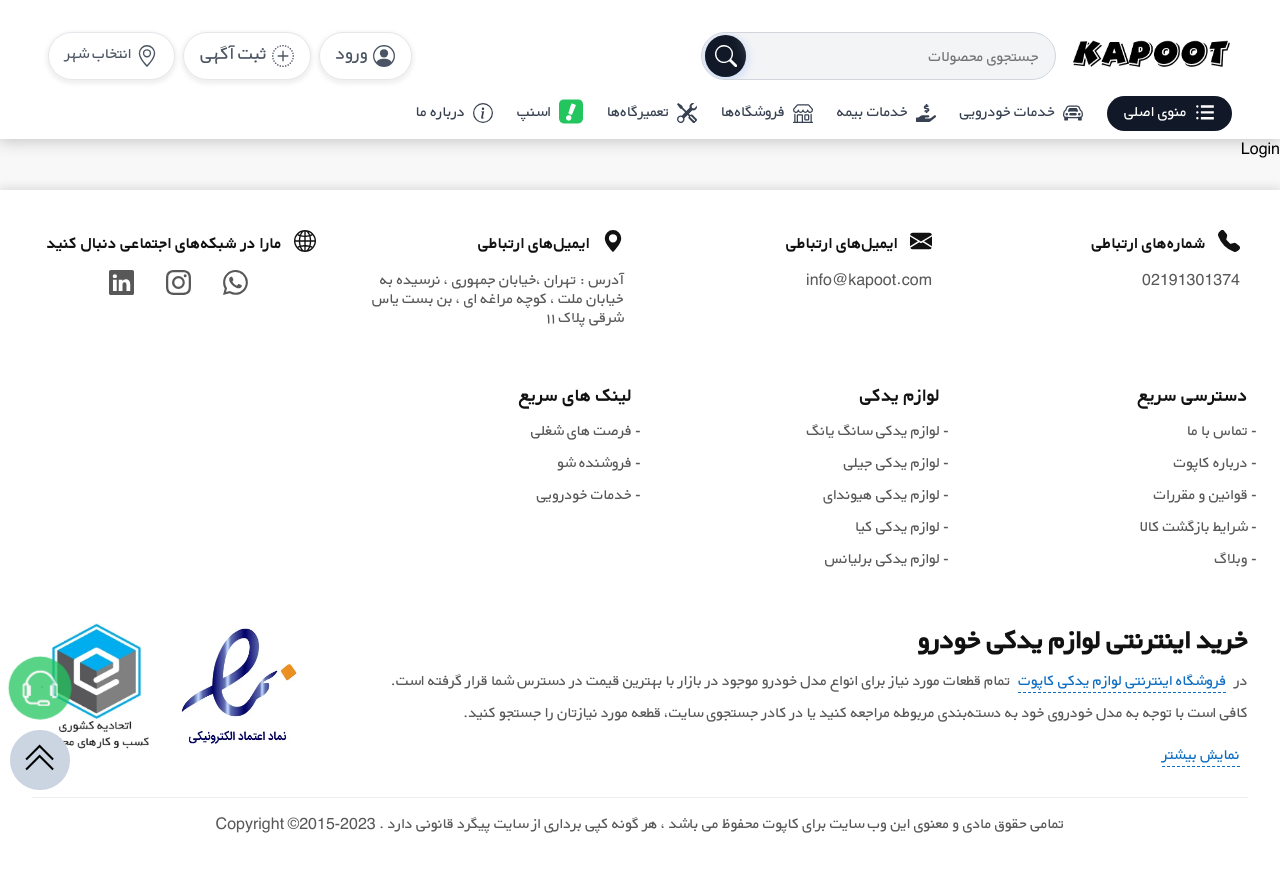
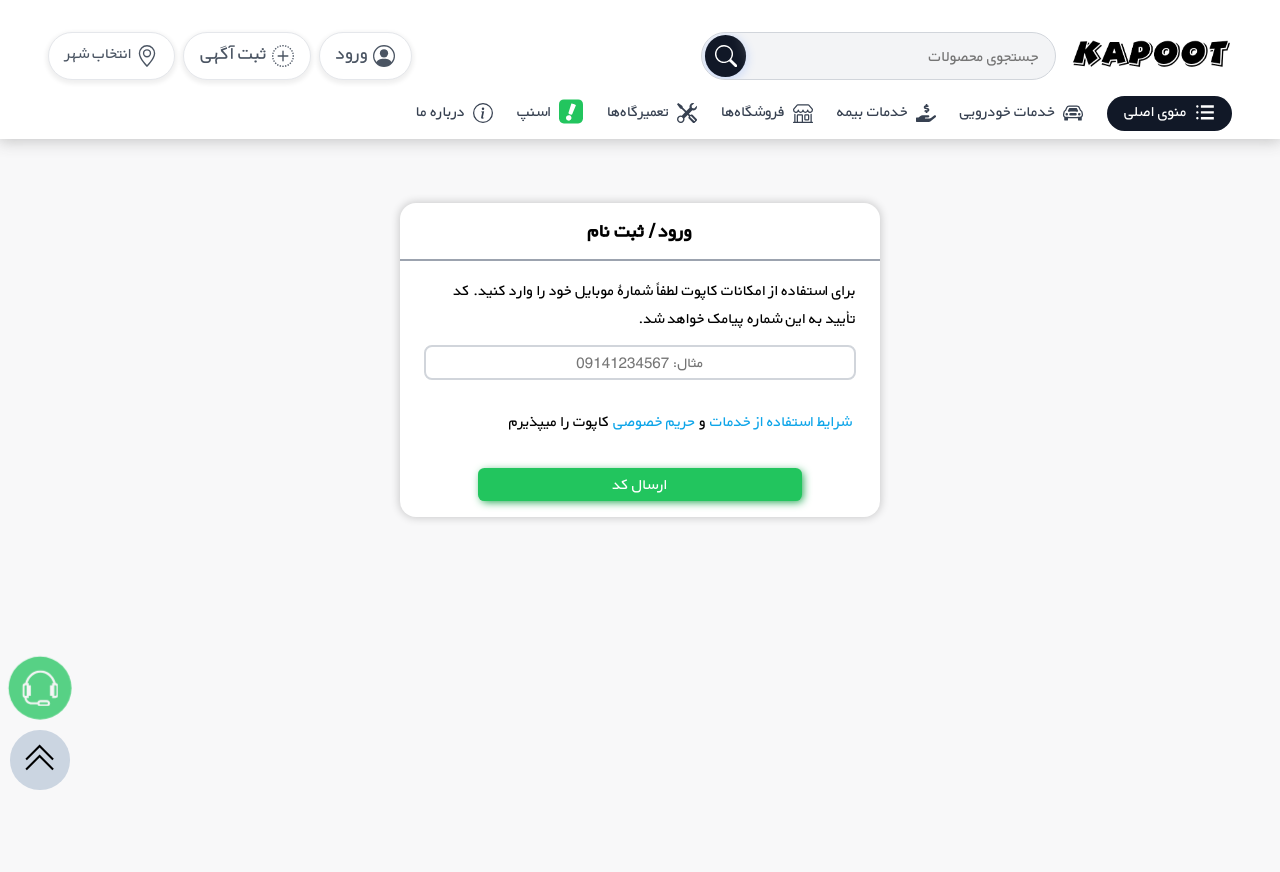
Before and after one commit to amir-mohammadzadeh/mashinno, a React (Vite) app: page /login in a window 1280 px wide. Shown: the top 872 px of the page. After the commit the page ends 800 px from the top, so only its background shows below. Built offline with nearby package versions, Linux system fonts and the light colour scheme.

Commit message:
Create login page

```diff
--- /dev/null
+++ b/src/Pages/LoginPage/Login.css
@@ -0,0 +1,98 @@
+.login-main_7{
+    height: 80vh;
+    padding-top: 5%;
+}
+.login-card_7{
+    width: 30rem;
+    height: auto;
+    margin-inline: auto;
+    border-radius: 1rem;
+    background-color: var(--white );
+    box-shadow: var(--shadow-3);
+    overflow: hidden;
+
+}
+.header_7{
+    text-align: center;
+    padding-block: 1rem .5rem;
+    border-bottom: 2px solid var(--gray-400);
+}
+
+.form-container_7{
+    display: flex;
+    flex-direction: row-reverse;
+    transition: .5s ease ;
+
+}
+
+.form_7{
+    flex: 1 0 100%;
+    padding: 1rem 1.5rem;
+    display: flex;
+    flex-direction: column;
+    justify-content: space-evenly;
+    gap: .5rem;
+    line-height: 1.75;
+}
+
+.form_7 input{
+    direction: rtl;
+    text-align: center;
+}
+
+.ruls-content_7 a{
+    display: inline-block;
+    padding-inline: .25rem;
+    color: var(--sky-500 );
+    transition: .3s;
+}
+.ruls-content_7 a:hover{
+    color: var(--blue-600 );
+}
+
+.btn_7{
+    align-self: center;
+    width: 75%;
+    background-color: var(--green-500 );
+    color: var(--white);
+    box-shadow: 2px 2px 8px -1px var(--green-600 ) ;
+    margin-top: 1.5rem;
+}
+.btn_7:hover{
+    background-color: var(--green-400 );
+    color: var(--black);
+    box-shadow: 2px 2px 4px -2px var(--green-600 ) ;
+}
+
+.code-timer_7{
+    direction: ltr;
+    display: flex;
+    justify-content: center;
+    gap: 5%;
+}
+.code-timer_7 > span{
+    color: var(--red-700);
+    cursor: pointer;
+}
+.timer-content_7{
+    font-size: 1.15rem;
+}
+
+.code-input_7{
+    padding-bottom: 0;
+}
+
+/*________________ Make Responcive _________________*/
+@media screen and (max-width:768px) {
+    .login-main_7{
+        display: grid;
+        place-items: center;
+        padding: 0;
+    }
+
+    .login-card_7{
+        width: auto;
+        max-width: 30rem;
+        margin-inline: .5rem;
+    }
+}
--- a/src/Pages/LoginPage/Login.jsx
+++ b/src/Pages/LoginPage/Login.jsx
@@ -1,9 +1,136 @@
-import React from 'react'
+import { useEffect, useRef, useState } from 'react'
+import './Login.css' // Code => 7
+import { Input } from '../../components/Inputs/Inputs';
+import { Link, useNavigate } from 'react-router-dom';
+import Toast from '../../components/Toast/Toast';
 
 const Login = () => {
-  return (
-    <div>Login</div>
-  )
+   const navigate = useNavigate()
+   let timerID = useRef(null)
+   const form_ref = useRef(null)
+   const codeInput = useRef(null)
+   const timer_ref = useRef(null)
+   const phoneNumber = useRef(null)
+   const [error,setError] = useState(null)
+   const [verificationCode, setVerificationCode] = useState(null)
+   const [toast, setToast] = useState(null)//=> { header:'', msg:'', type:'', timer:0 }
+
+   useEffect(() => {
+      document.title = 'ثبت نام و ورود | فروشگاه آنلاین کاپوت' ;
+      document.getElementById('MainFooter').style.display = 'none';
+   }, [])
+
+   const setTimer = () => {
+      clearInterval(timerID.current)
+      const [min_tag, sec_tag] = [timer_ref.current.children[0], timer_ref.current.children[1]]
+      let [min, sec] = [2,30]
+      timer_ref.current.style.display = 'block';
+      min_tag.innerHTML = '02';
+      sec_tag.innerHTML = '30';
+
+      timerID.current = setInterval(() => {
+         sec -= 1;
+         if (sec == 0) {
+            min -= 1
+            sec = 59
+         }
+         (sec < 10) ? sec_tag.innerHTML = `0${sec}` : sec_tag.innerHTML = sec;
+         min_tag.innerHTML = `0${min}`;
+
+         if (min == (-1)) {
+            clearInterval(timerID.current)
+            timer_ref.current.style.display = 'none';
+            setVerificationCode(null)
+         }
+      }, 1000)
+   }
+
+   useEffect(() => { verificationCode && setTimer() }, [verificationCode])
+
+   const sendCode = () => {
+
+   }
+
+   const firstStepClickHandler = () => {
+      if (phoneNumber.current.value) {
+         alert('شماره تلفن به سمت سرور ارسال میشود تا کد تایید برایش فرستاده شود\nو در پاسخ این درخواست کد تایید دریافت میشد تا در  یک state ذخیره شود.')
+         //=>  پس از بازگشت پاسخ کد دریافت شده در یک استیت ذخیره میشود
+         form_ref.current.style.transform = 'translateX(-100%)';
+         setToast({ header: '', msg: 'کد تایید برای شما ارسال شد!', type: 'success', timer: 2 })
+         setVerificationCode('1234')
+      } else setError('لطفا شماره تلفن را وارد کنید!')
+
+   }
+   const secondStepClickHandler = () => {
+      if(codeInput.current.value == verificationCode){
+         alert('مجددا شماره به سرور ارسال میشود تا یک حساب کاربری برایش ثبت شده و یک توکن ایجاد شود')
+         navigate('/')
+      }else{
+         alert('کد وارد شده صحیح نمیباشد!')
+      }
+   }
+   const reSendCodeHandler = () => {
+      alert('شماره تلفن به سمت سرور ارسال میشود تا کد تایید برایش فرستاده شود\nو در پاسخ این درخواست کد تایید دریافت میشد تا در  یک state ذخیره شود.')
+      //=>  پس از بازگشت پاسخ کد دریافت شده در یک استیت ذخیره میشود
+      setVerificationCode('7585')
+   }
+
+   return (
+      <>
+         <div className="login-main_7">
+            <section className="login-card_7">
+               <div className="header_7">
+                  <h5>   ورود / ثبت نام   </h5>
+               </div>
+
+               <div ref={form_ref} className="form-container_7">
+                  <div className="form_7">
+                     <span>
+                        برای استفاده از امکانات کاپوت لطفاً شمارهٔ موبایل خود را وارد کنید. کد تأیید به این شماره پیامک خواهد شد.
+                     </span>
+                     <Input ref={phoneNumber} type='tel' helpText='مثال: 09141234567'  error={error} />
+                     <div className="ruls-content_7">
+                        <Link>
+                           شرایط استفاده از خدمات
+                        </Link>
+                        و
+                        <Link>
+                           حریم خصوصی
+                        </Link>
+                        کاپوت را میپذیرم
+                     </div>
+                     <button className="btn btn-animate btn_7" onClick={firstStepClickHandler}>
+                        ارسال کد
+                     </button>
+                  </div>
+
+                  <div className="form_7">
+                     <span>
+                        کد تایید به شماره {phoneNumber.current?.value} ارسال شد
+                     </span>
+
+                     <Input ref={codeInput} type='number' className="code-input_7" helpText='کد تایید را وارد کنید' />
+                     <div className="code-timer_7">
+                        <div ref={timer_ref} className="timer-content_7">
+                           <span>00</span> : <span>00</span>
+                        </div>
+                        <span onClick={reSendCodeHandler}>
+                           ارسال موجدد
+                        </span>
+                     </div>
+                     <button className="btn btn-animate btn_7" onClick={secondStepClickHandler}>
+                        تایید
+                     </button>
+
+                  </div>
+               </div>
+            </section>
+         </div>
+         {toast &&
+            <Toast {...toast} onClose={() => setToast(null)} />
+         }
+      </>
+   )
 }
 
 export default Login
--- a/src/Pages/PrivetRoute/PrivetRoute.jsx
+++ b/src/Pages/PrivetRoute/PrivetRoute.jsx
@@ -1,20 +1,16 @@
 import { useEffect } from 'react'
 import { useSelector } from 'react-redux'
-import { useNavigate } from 'react-router-dom'
+import { Outlet, useNavigate } from 'react-router-dom'
 
-const PrivetRoute = ({ children }) => {
+const PrivetRoute = () => {
     const isLogin= useSelector((state) => state.userInfo.isLogin )
     const navigate = useNavigate()
 
     useEffect(()=>{
-        if (!isLogin) return navigate('/login')
+        if (!isLogin) return navigate('/login',{replace:true})
     },[])
 
-    return (
-        <>
-            {children}
-        </>
-    )
+    return <Outlet />
 }
 
 export default PrivetRoute
```
